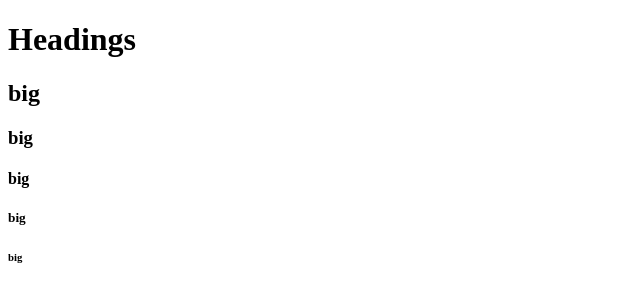
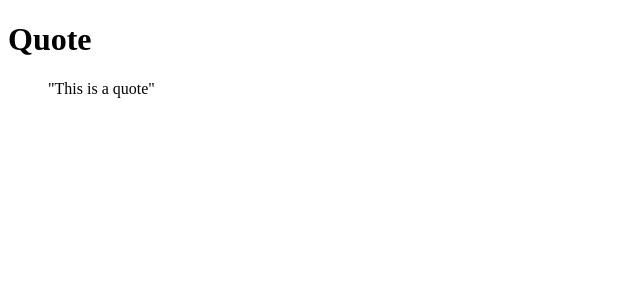
Before and after one commit to arjunporwal10/Learning-HTML5, a plain HTML site: page html5.html in a window 1280 px wide. Shown: the whole page, without its empty margins (0-640 px from the left). Drawn offline with Linux system fonts and the light colour scheme.

Commit message:
quotes complete

```diff
--- a/html5.html
+++ b/html5.html
@@ -5,13 +5,10 @@
             <meta charset="utf-8" />
     </head>
     <body>
-
-        <h1>Headings</h1>
-        <h2>big</h2>
-        <h3>big</h3>
-        <h4>big</h4>
-        <h5>big</h5>
-        <h6>big</h6>
+        <h1>Quote</h1>
+        <blockquote>
+            "This is a quote"
+        </blockquote>
     </body>
 
 
```
